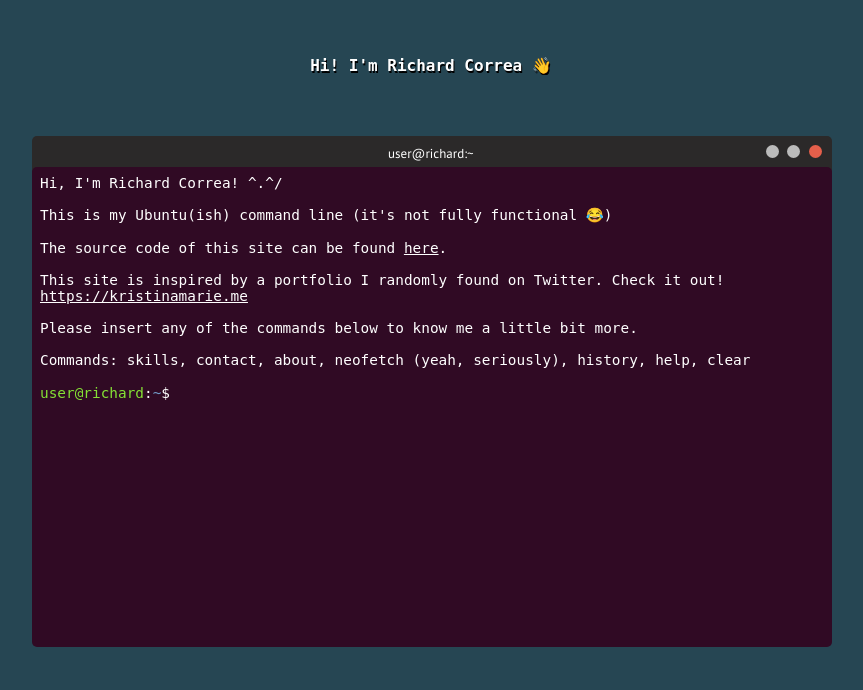
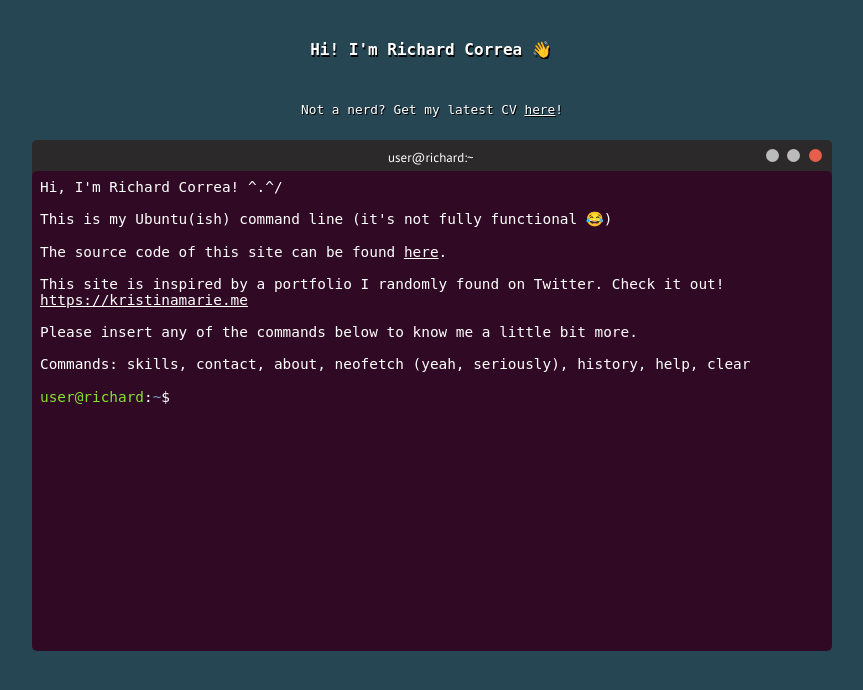
Before and after one commit to potchi23/portfolio, a Flask app: page / in a window 1280 px wide. Shown: the top 690 px of the page, without its empty margins (208-1071 px from the left). Run offline with Flask 2, Linux system fonts and the light colour scheme; some web fonts are replaced.

Commit message:
CV added

```diff
--- a/app.py
+++ b/app.py
@@ -1,5 +1,5 @@
+from flask import Flask, request, render_template, send_from_directory
 import json
-from flask import Flask, request, render_template
 
 app = Flask(__name__)
 
@@ -7,6 +7,11 @@ app = Flask(__name__)
 def index():
     if request.method == 'GET':
         return render_template('index.html'), 200
+
+@app.route('/curriculum', methods=['GET'])
+def cv():
+    if request.method == 'GET':
+        return send_from_directory('./resources', 'CV_English.pdf'), 200
 
 @app.route('/terminal', methods=['GET'])
 def command():
--- a/static/styles/styles.css
+++ b/static/styles/styles.css
@@ -113,7 +113,7 @@ h1{
     margin-left: auto;
     margin-right: auto;
     width:fit-content;
-    padding-block:3rem;
+    padding-block:2rem;
 }
 
 .typewriter h1{
@@ -154,3 +154,9 @@ h1{
        margin: 0.5rem;
     }
 }
+
+.CV{
+    font-size: 0.8rem;
+    text-shadow: 1px 1px black;
+    font-weight: normal;
+}
--- a/templates/index.html
+++ b/templates/index.html
@@ -18,6 +18,8 @@
         <div class="typewriter">
             <h1><b>Hi! I'm Richard Correa</b> &#x1F44B;</h1>
         </div>
+
+        <h2 class="CV"> Not a nerd? Get my latest CV <a href="/curriculum">here</a>!</h2>
 
         <div class='window'>
             <div class="window-head">
```
Also changed, not shown: 2 other files.
